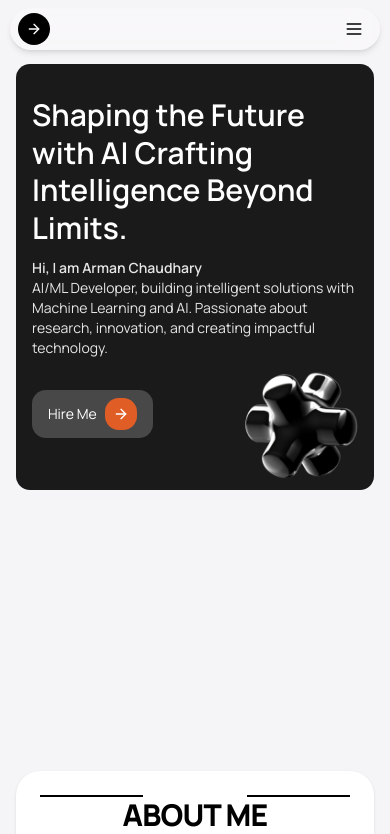
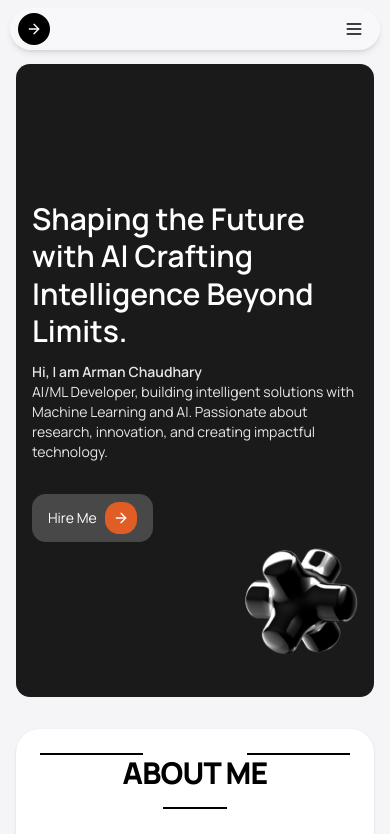
Before and after one commit to Arman176001/Portfolio3.0, a Next.js app: page / in a window 390 px wide. Shown: the top 834 px of the page. Built offline with nearby package versions, Linux system fonts and the light colour scheme; a web font is replaced by a local one.

Commit message:
Update hero1.tsx

```diff
--- a/components/hero1.tsx
+++ b/components/hero1.tsx
@@ -7,7 +7,7 @@ const Hero1 = () => {
       className="flex justify-center items-center pt-16 sm:pt-20 md:pt-20 lg:pt-32 px-4 sm:px-6"
       id="home"
     >
-      <div className="w-full max-w-6xl min-h-[80vh] sm:min-h-[90vh] md:h-screen">
+      <div className="w-full max-w-6xl">
         <div className="hidden lg:block absolute w-[120px] lg:w-[250px] top-16 right-8 lg:right-80 z-10">
           <img
             src="/black.png"
@@ -30,7 +30,7 @@ const Hero1 = () => {
             className="w-full h-auto"
           />
         </motion.div>
-        <div className="bg-[#1a1a1a] rounded-xl sm:rounded-2xl md:rounded-3xl h-[75%] md:h-[85%] lg:h-[75%] px-4 sm:px-8 md:px-16 py-8 sm:py-12 md:py-0 relative overflow-hidden">
+        <div className="bg-[#1a1a1a] rounded-xl sm:rounded-2xl md:rounded-3xl h-[75vh] md:h-[85vh] lg:h-[75vh] px-4 sm:px-8 md:px-16 py-8 sm:py-12 md:py-0 relative overflow-hidden">
           {/* Images - Responsive visibility based on screen size */}
           {/* Only show unique.png on medium and large screens */}
 
```
